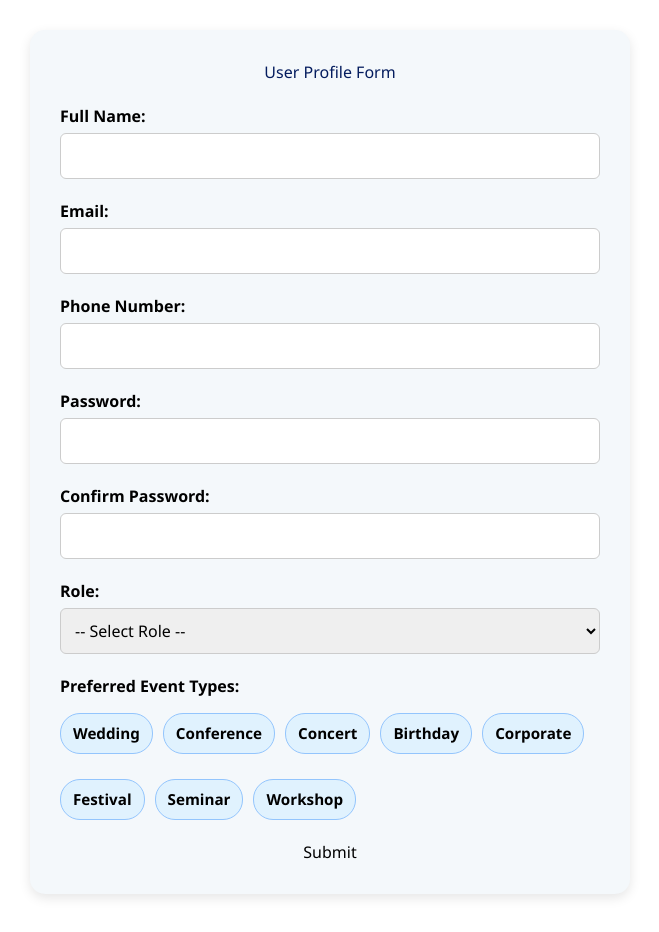
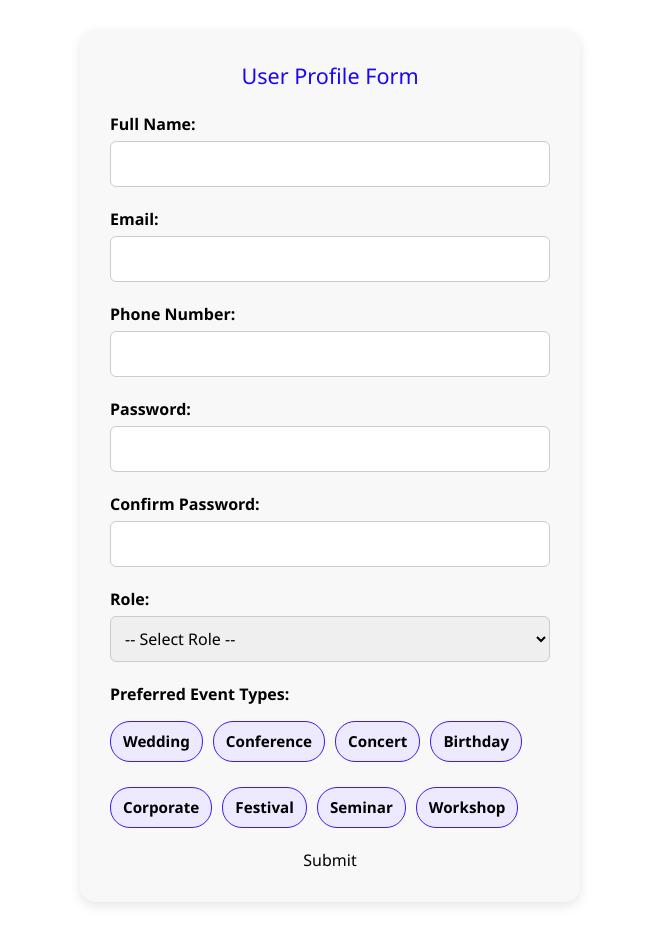
Before and after one commit to HtetShine1868/Event-Planner-FE, a React (Create React App) app: page /profile in a window 1280 px wide. Shown: the whole page, without its empty margins (310-969 px from the left). Built offline with nearby package versions, Linux system fonts and the light colour scheme.

Commit message:
Add final styling

```diff
--- a/src/user/UserProfileForm.css
+++ b/src/user/UserProfileForm.css
@@ -1,8 +1,8 @@
 .profile-form {
-  max-width: 600px;
+  max-width: 500px;
   margin: 30px auto;
   padding: 30px;
-  background-color: #f4f8fb;
+  background-color: #f8f8f8;
   border-radius: 15px;
   box-shadow: 0 4px 12px rgba(0, 0, 0, 0.1);
   font-family: "Segoe UI", sans-serif;
@@ -10,8 +10,9 @@
 
 .profile-form h1 {
   text-align: center;
+  font-size: 1.35rem;
   margin-bottom: 20px;
-  color: #041c5e;
+  color: #1b07f4;
 }
 
 .profile-form label {
@@ -45,19 +46,19 @@
 }
 
 .preference-option {
-  background-color: #e0f2fe;
+  background-color: #ede9fe;
   padding: 8px 12px;
   border-radius: 20px;
   cursor: pointer;
-  border: 1px solid #93c5fd;
+  border: 1px solid #4119f3;
   transition: 0.3s;
   font-size: 0.95rem;
 }
 
 .preference-option.selected {
-  background-color: #3b82f6;
+  background-color: #7c3aed;
   color: white;
-  border-color: #1d4ed8;
+  border-color: #1a1fc9;
 }
 
 .preference-option input {
@@ -67,15 +68,15 @@
 button {
   width: 100%;
   padding: 14px;
-  background-color: #1e40af;
-  color: white(253, 253, 253);
+  background: linear-gradient(135deg, #4f46e5, #8b5cf6);
+  color: #fbfcfe;
   font-weight: bold;
   border: none;
   border-radius: 8px;
   cursor: pointer;
   transition: 0.2s;
+  letter-spacing: 0.5px;
 }
 
 button:hover {
-  background-color: #2563eb;
-}
+background: linear-gradient(135deg, #4338ca, #7c3aed);}
```
